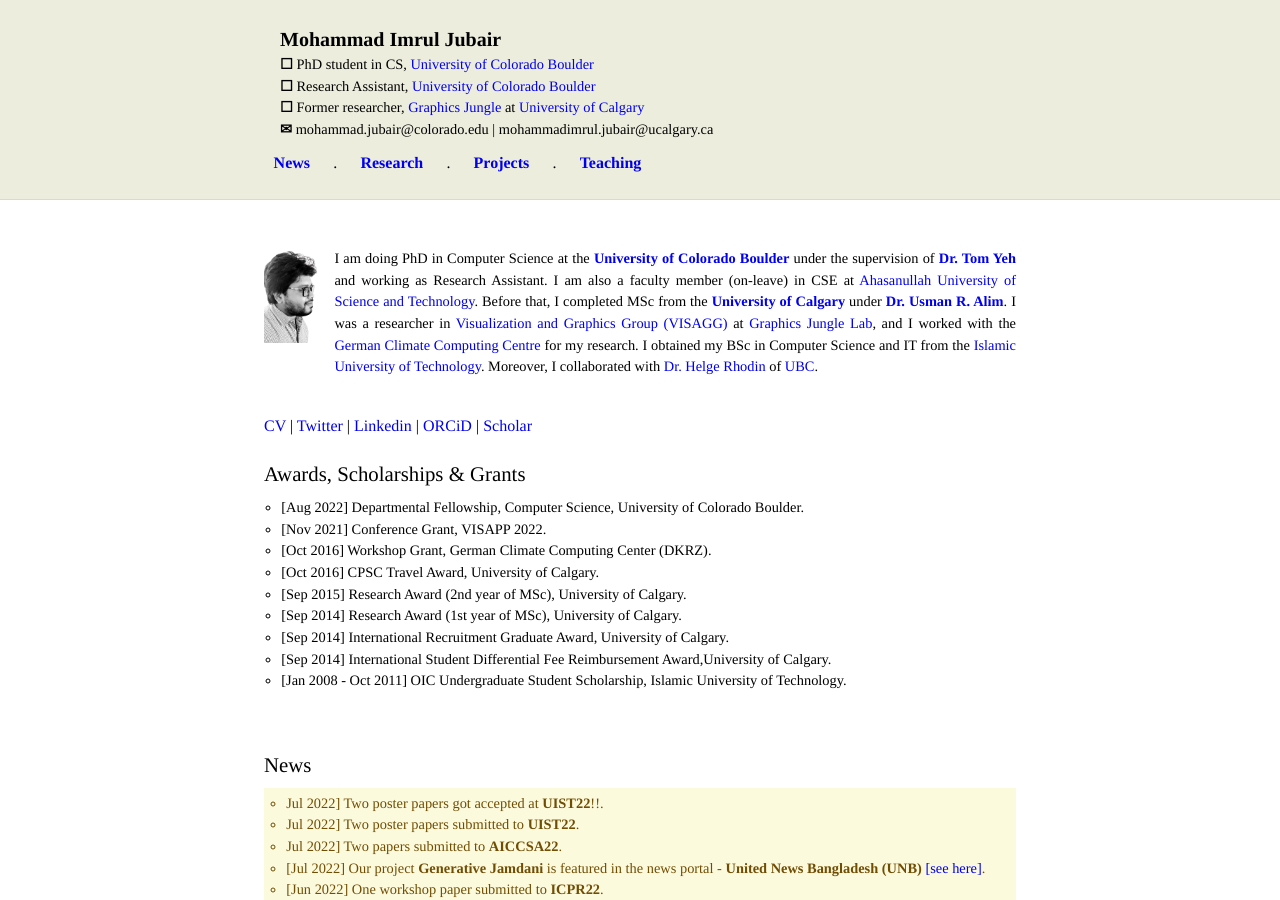
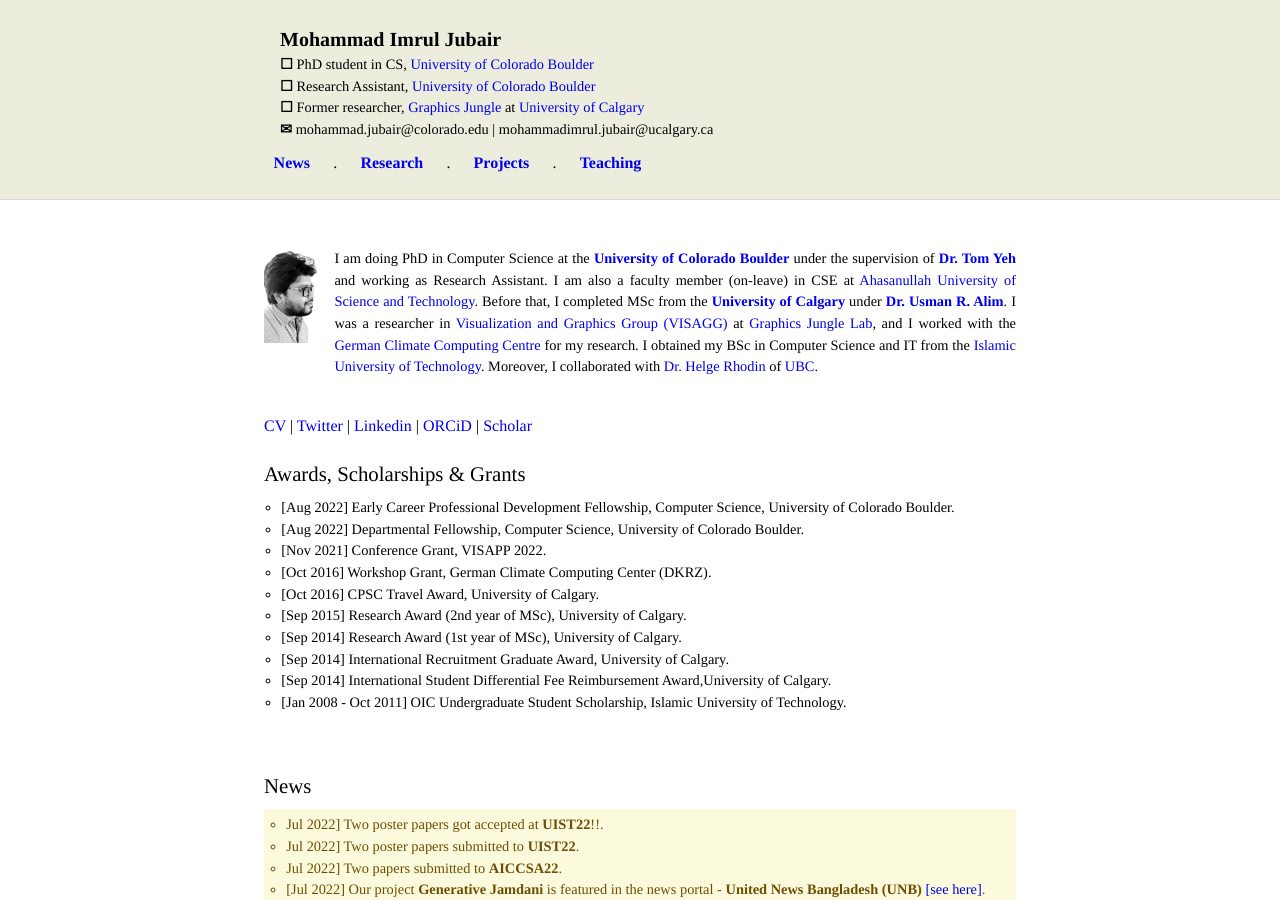
Before and after one commit to imruljubair/imruljubair.github.io, a Jekyll site: the page built from index.html, in a window 1280 px wide and 900 px high. Built offline with Jekyll 4.4.1, drawn with Linux system fonts in a browser that asks for light colours.

Commit message:
Update intro.html

```diff
--- a/_includes/intro.html
+++ b/_includes/intro.html
@@ -17,6 +17,7 @@
   <div class="container">
   <h2 class="category-title" style="font-size:130%"> Awards, Scholarships & Grants</h2>
   <ol style="font-size:90%; list-style-type:circle;  text-align:justify">
+  <li>[Aug 2022] Early Career Professional Development Fellowship, Computer Science, University of Colorado Boulder.</li>
   <li>[Aug 2022] Departmental Fellowship, Computer Science, University of Colorado Boulder.</li>
   <li>[Nov 2021] Conference Grant, VISAPP 2022.</li>
   <li>[Oct 2016] Workshop Grant, German Climate Computing Center (DKRZ).</li>
```
